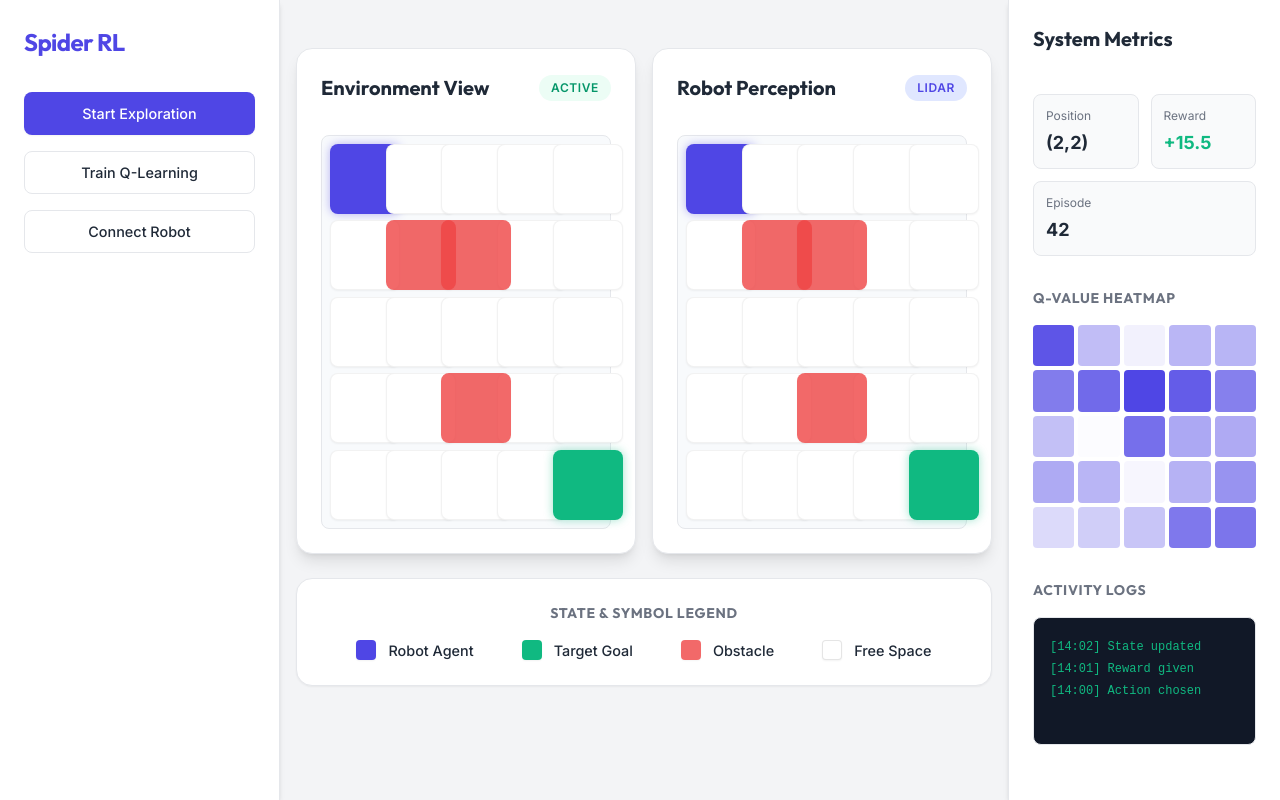
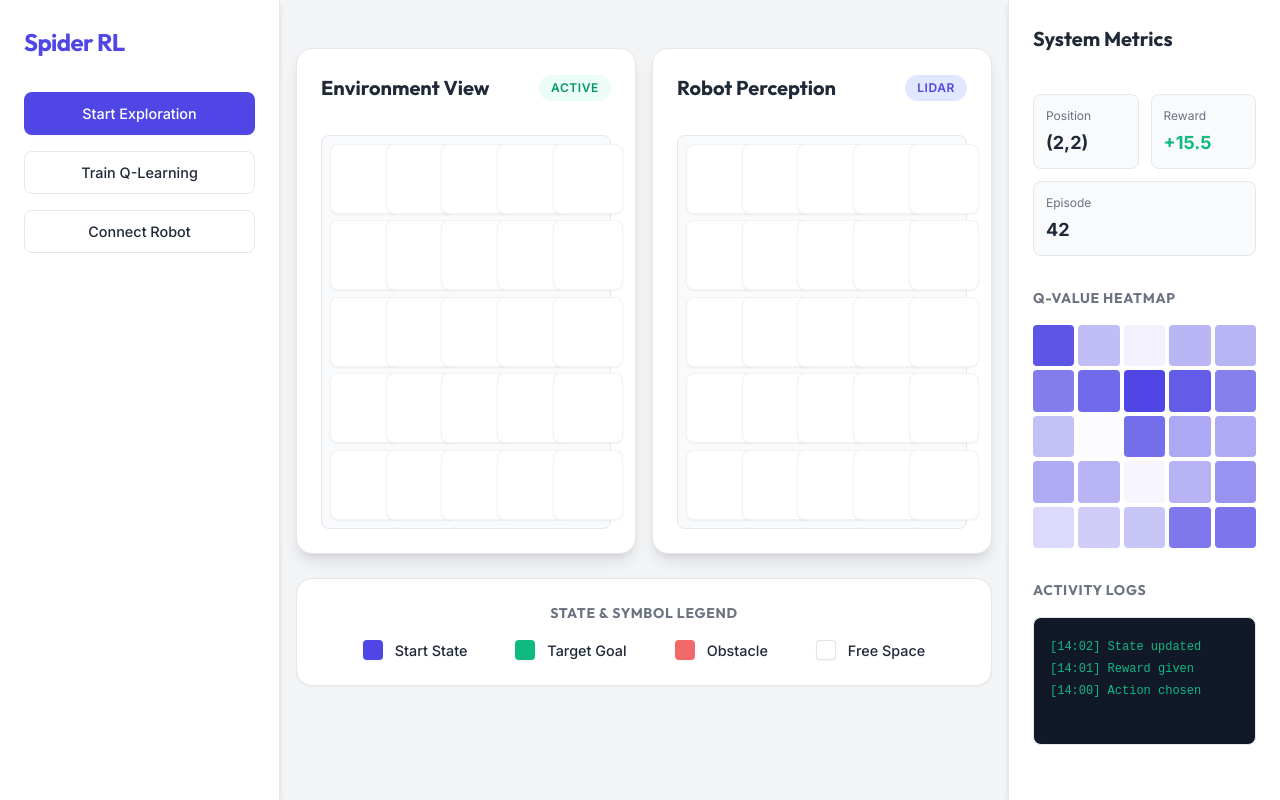
Before and after one commit to plufle/spider_bot, a React app in the folder frontend/: page / in a window 1280 px wide. Built offline with nearby package versions, Linux system fonts and the light colour scheme; no server answers; the HTML template or start-up script is replaced by a standard one.

Commit message:
Grid devlopement and backend

```diff
--- a/frontend/src/App.jsx
+++ b/frontend/src/App.jsx
@@ -2,8 +2,18 @@ import "./App.css";
 import Sidebar from "./components/Sidebar/Sidebar";
 import GridBoard from "./components/GridBoard/GridBoard";
 import MetricsPanel from "./components/MetricsPanel/MetricsPanel";
+import { useEffect, useState } from "react";
 
 export default function App() {
+  const [status, setStatus] = useState("");
+
+  useEffect(() => {
+    fetch(`${import.meta.env.VITE_API_URL}/status`)
+      .then((res) => res.json())
+      .then((data) => setStatus(data.status));
+  }, []);
+
+  console.log("Server Status: ", status);
   return (
     <div className="app-layout">
       <Sidebar />
--- a/frontend/src/components/ActionButton/ActionButton.jsx
+++ b/frontend/src/components/ActionButton/ActionButton.jsx
@@ -1,6 +1,6 @@
 import "./ActionButton.css";
 
-export default function ActionButton({ text, primary }) {
+export default function ActionButton({ text, primary}) {
   return (
     <button className={`action-btn ${primary ? "primary" : ""}`}>
       {text}
--- a/frontend/src/components/GridBoard/GridBoard.jsx
+++ b/frontend/src/components/GridBoard/GridBoard.jsx
@@ -1,17 +1,33 @@
 import "./GridBoard.css";
 import GridCell from "../GridCell/GridCell";
-
+import { useState } from "react";
 const size = 5;
 
 export default function GridBoard() {
-  const robot = [0, 0];
-  const goal = [4, 4];
+  let array = [...Array(size * size)];
+  array.fill(0);
+  const [grid,setGrid] = useState(array);
+  const [robot,setRobot] = useState(array);
 
-  const obstacles = [
-    [1, 1],
-    [1, 2],
-    [3, 2],
-  ];
+  function updateGrid(id) {
+    setGrid((prev) => {
+      const newGrid = [...prev];
+      if (newGrid[id] === 0) newGrid[id] = -100;
+      else if (newGrid[id] === -100) newGrid[id] = 100;
+      else if (newGrid[id] === 100) newGrid[id] = 1;
+      else if (newGrid[id] === 1) newGrid[id] = 0;
+
+      if(newGrid.filter(val=>val===1).length>1){
+        alert("No More Than One Start State")
+        newGrid[id] = 0;
+      }
+      if(newGrid.filter(val=>val===100).length>1){
+        alert("No More Than  One Goal State")
+        newGrid[id] = 0;
+      }
+      return newGrid;
+    });
+  }
 
   return (
     <main className="gridboard">
@@ -23,14 +39,18 @@ export default function GridBoard() {
             <span className="status-badge">Active</span>
           </div>
           <div className="grid">
-            {[...Array(size * size)].map((_, i) => {
-              const r = Math.floor(i / size);
-              const c = i % size;
+            {grid.map((val, i) => {
               let type = "empty";
-              if (r === robot[0] && c === robot[1]) type = "robot";
-              else if (r === goal[0] && c === goal[1]) type = "goal";
-              else if (obstacles.some(o => o[0] === r && o[1] === c)) type = "obstacle";
-              return <GridCell key={i} type={type} />;
+              if (val === 1) type = "start";
+              else if (val === 100) type = "goal";
+              else if (val === -100) type = "obstacle";
+              return (
+                <GridCell
+                  key={i}
+                  type={type}
+                  onClick={() => updateGrid(i)}
+                />
+              );
             })}
           </div>
         </div>
@@ -42,15 +62,12 @@ export default function GridBoard() {
             <span className="status-badge sensor">LIDAR</span>
           </div>
           <div className="grid">
-            {[...Array(size * size)].map((_, i) => {
-              const r = Math.floor(i / size);
-              const c = i % size;
+            {robot.map((val, i) => {
               let type = "empty";
-              // Simulating same view for now
-              if (r === robot[0] && c === robot[1]) type = "robot";
-              else if (r === goal[0] && c === goal[1]) type = "goal";
-              else if (obstacles.some(o => o[0] === r && o[1] === c)) type = "obstacle";
-              return <GridCell key={`robot-${i}`} type={type} />;
+              if (val === 1) type = "start";
+              else if (val === 100) type = "goal";
+              else if (val === -100) type = "obstacle";
+              return <GridCell key={i} type={type} />;
             })}
           </div>
         </div>
@@ -61,7 +78,7 @@ export default function GridBoard() {
         <div className="legend-items">
           <div className="legend-item">
             <div className="legend-color robot"></div>
-            <span>Robot Agent</span>
+            <span>Start State</span>
           </div>
           <div className="legend-item">
             <div className="legend-color goal"></div>
--- a/frontend/src/components/GridCell/GridCell.css
+++ b/frontend/src/components/GridCell/GridCell.css
@@ -16,7 +16,7 @@
   }
 }
 
-.cell.robot {
+.cell.start {
   background: var(--primary);
   box-shadow: 0 0 10px rgba(79, 70, 229, 0.4);
   border: none;
--- a/frontend/src/components/GridCell/GridCell.jsx
+++ b/frontend/src/components/GridCell/GridCell.jsx
@@ -1,5 +1,5 @@
 import "./GridCell.css";
 
-export default function GridCell({ type }) {
-  return <div className={`cell ${type}`}></div>;
+export default function GridCell({ type, onClick }) {
+  return <div className={`cell ${type}`} onClick={onClick}></div>;
 }
--- a/frontend/src/components/Sidebar/Sidebar.jsx
+++ b/frontend/src/components/Sidebar/Sidebar.jsx
@@ -1,7 +1,8 @@
 import "./Sidebar.css";
 import ActionButton from "../ActionButton/ActionButton";
-
+import { useState } from "react";
 export default function Sidebar() {
+  const [locked,setLocked] = useState(false);
   return (
     <aside className="sidebar">
       <h2 className="logo">Spider RL</h2>
```
Also changed, not shown: 2 other files (tests, documents, lock files or other folders).
